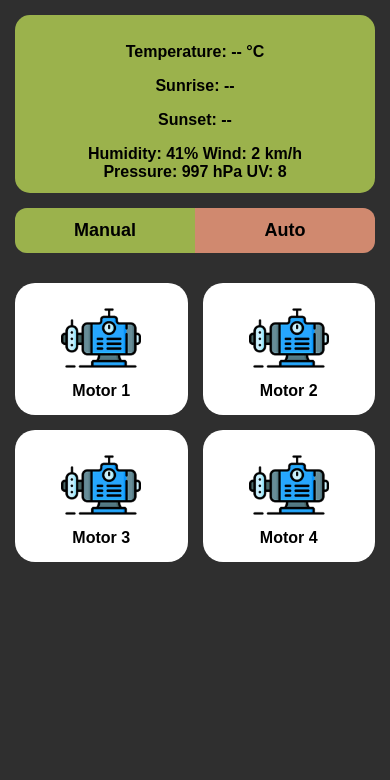
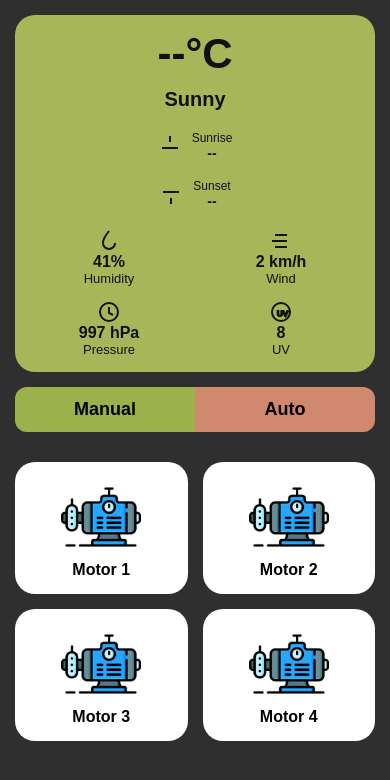
Before and after one commit to Subathra-ravi/AgriSense-X-1, a website: page public/monitor.html in a window 390 px wide. Drawn offline with Linux system fonts and the light colour scheme; no server answers.

Commit message:
Refactor weather card layout and styles
Refactor weather card layout and styles, updating HTML structure and CSS classes for better organization and responsiveness.

```diff
--- a/public/monitor.html
+++ b/public/monitor.html
@@ -11,62 +11,100 @@ body {
     background: #2f2f2f;
     font-family: Arial, sans-serif;
 }
+.weather-card{
+    background:#a8b65a;
+    margin: 15px;
+    border-radius:20px;
+    padding:15px;
+    display:flex;
+    justify-content:space-between;
 
-/* Weather card */
-.weather-box {
-    background: #9bb24c;
-    color: black;
-    padding: 12px;
-    text-align: center;
-    font-weight: bold;
-    border-radius: 15px;
-    margin: 15px;
+    color:#111;
 }
 
-.weather {
-    background: #9bb24c;
-    margin: 15px;
-    border-radius: 20px;
-    padding: 15px;
-    color: black;
+
+/* LEFT */
+.left{
+    width:28%;
 }
 
-.weather h1 {
-    margin: 0;
-    font-size: 40px;
+.temp{
+    font-size:42px;
+    font-weight:bold;
 }
 
-.weather .row {
-    display: flex;
-    justify-content: space-between;
-    margin-top: 10px;
+.status{
+    margin-top:10px;
+    font-size:20px;
+    font-weight:bold;
+}
+
+/* CENTER */
+.center{
+    width:28%;
+    display:flex;
+    flex-direction:column;
+    align-items:center;
+    gap:18px;
+}
+
+.sun-box{
+    display:flex;
+    align-items:center;
+    gap:10px;
+    font-size:14px;
+}
+
+/* icons */
+.icon{
+    width:24px;
+    height:24px;
+    stroke:#111;
+    fill:none;
+    stroke-width:2;
+}
+
+.label{
+    font-size:12px;
+}
+
+/* RIGHT */
+.right{
+    width:36%;
+    display:grid;
+    grid-template-columns:1fr 1fr;
+    gap:14px;
+}
+
+.data{
+    display:flex;
+    flex-direction:column;
+    align-items:center;
+    font-size:13px;
+}
+
+.data b{
+    font-size:16px;
+}
+
+/* ✅ Mobile friendly */
+@media(max-width:768px){
+    .weather-card{
+        flex-direction:column;
+        text-align:center;
+        gap:20px;
+    }
+
+    .left, .center, .right{
+        width:100%;
+    }
+
+    .right{
+        grid-template-columns:1fr 1fr;
+    }
 }
 
 /* Toggle buttons */
-.toggle {
-    display: flex;
-    margin: 15px;
-}
-
-.toggle button {
-    flex: 1;
-    padding: 12px;
-    border: none;
-    font-size: 18px;
-    font-weight: bold;
-    cursor: pointer;
-}
-
-.manual {
-    background: #9bb24c;
-    border-radius: 10px 0 0 10px;
-}
-
-.auto {
-    background: #d0896f;
-    border-radius: 0 10px 10px 0;
-}
-
 .toggle {
     display: flex;
     margin: 15px;
@@ -96,7 +134,6 @@ body {
 }
 
 
-
 /* Motors */
 .motors {
     display: grid;
@@ -121,21 +158,83 @@ body {
 
 <body>
 
-<!-- Weather card -->
-<div class="weather-box">
-    <p>Temperature: <span id="temp">--</span> °C</p>
-    <p>Sunrise: <span id="sunrise">--</span></p>
-    <p>Sunset: <span id="sunset">--</span></p>
+<div class="weather-card">
 
-    <div class="row">
-        <span>Humidity: 41%</span>
-        <span>Wind: 2 km/h</span>
+  <!-- LEFT PANEL -->
+  <div class="left">
+    <div class="temp">
+      <span id="temp">--</span>°C
     </div>
-    <div class="row">
-        <span>Pressure: 997 hPa</span>
-        <span>UV: 8</span>
+    <div class="status" id="condition">Sunny</div>
+  </div>
+
+  <!-- ✅ CENTER PANEL (FIXED) -->
+  <div class="center">
+
+    <div class="sun-box">
+      <svg class="icon" viewBox="0 0 24 24">
+        <path d="M12 2v6M4 14h16"/>
+      </svg>
+      <div>
+        <div class="label">Sunrise</div>
+        <b id="sunrise">--</b>
       </div>
     </div>
+
+    <div class="sun-box">
+      <svg class="icon" viewBox="0 0 24 24">
+        <path d="M12 22v-6M4 10h16"/>
+      </svg>
+      <div>
+        <div class="label">Sunset</div>
+        <b id="sunset">--</b>
+      </div>
+    </div>
+
+  </div>
+
+  <!-- RIGHT PANEL -->
+  <div class="right">
+
+    <div class="data">
+      <svg class="icon" viewBox="0 0 24 24">
+        <path d="M12 2C8 7 6 10 6 14a6 6 0 0012 0"/>
+      </svg>
+      <b>41%</b>
+      <span>Humidity</span>
+    </div>
+
+    <div class="data">
+      <svg class="icon" viewBox="0 0 24 24">
+        <path d="M3 12h15M6 6h12M6 18h12"/>
+      </svg>
+      <b>2 km/h</b>
+      <span>Wind</span>
+    </div>
+
+    <div class="data">
+      <svg class="icon" viewBox="0 0 24 24">
+        <circle cx="12" cy="12" r="9"/>
+        <path d="M12 7v6l4 2"/>
+      </svg>
+      <b>997 hPa</b>
+      <span>Pressure</span>
+    </div>
+
+    <div class="data">
+      <svg class="icon" viewBox="0 0 24 24">
+        <circle cx="12" cy="12" r="9"/>
+        <text x="8" y="16" font-size="8">UV</text>
+      </svg>
+      <b>8</b>
+      <span>UV</span>
+    </div>
+
+  </div>
+
+</div>
+
+
 
 <!-- Manual / Auto -->
 <div class="toggle">
@@ -171,17 +270,24 @@ function setMode(mode) {
         window.location.href = "motor1.html";
         }
     </script>
+
     <script>
 fetch("/api/weather")
   .then(res => res.json())
   .then(data => {
+    // Temperature
     document.getElementById("temp").innerText = data.temp;
+
+    // Sunrise & Sunset
     document.getElementById("sunrise").innerText = data.sunrise;
     document.getElementById("sunset").innerText = data.sunset;
+
+    // If you want to add condition in backend:
+    if (data.condition) {
+      document.getElementById("condition").innerText = data.condition;
+    }
   })
-        .catch(() => {
-        console.log("Weather data error");
-        });
+  .catch(err => console.log("Weather API Error:", err));
 </script>
 
 
```
Lines whose indentation alone changed are shown as unchanged.
